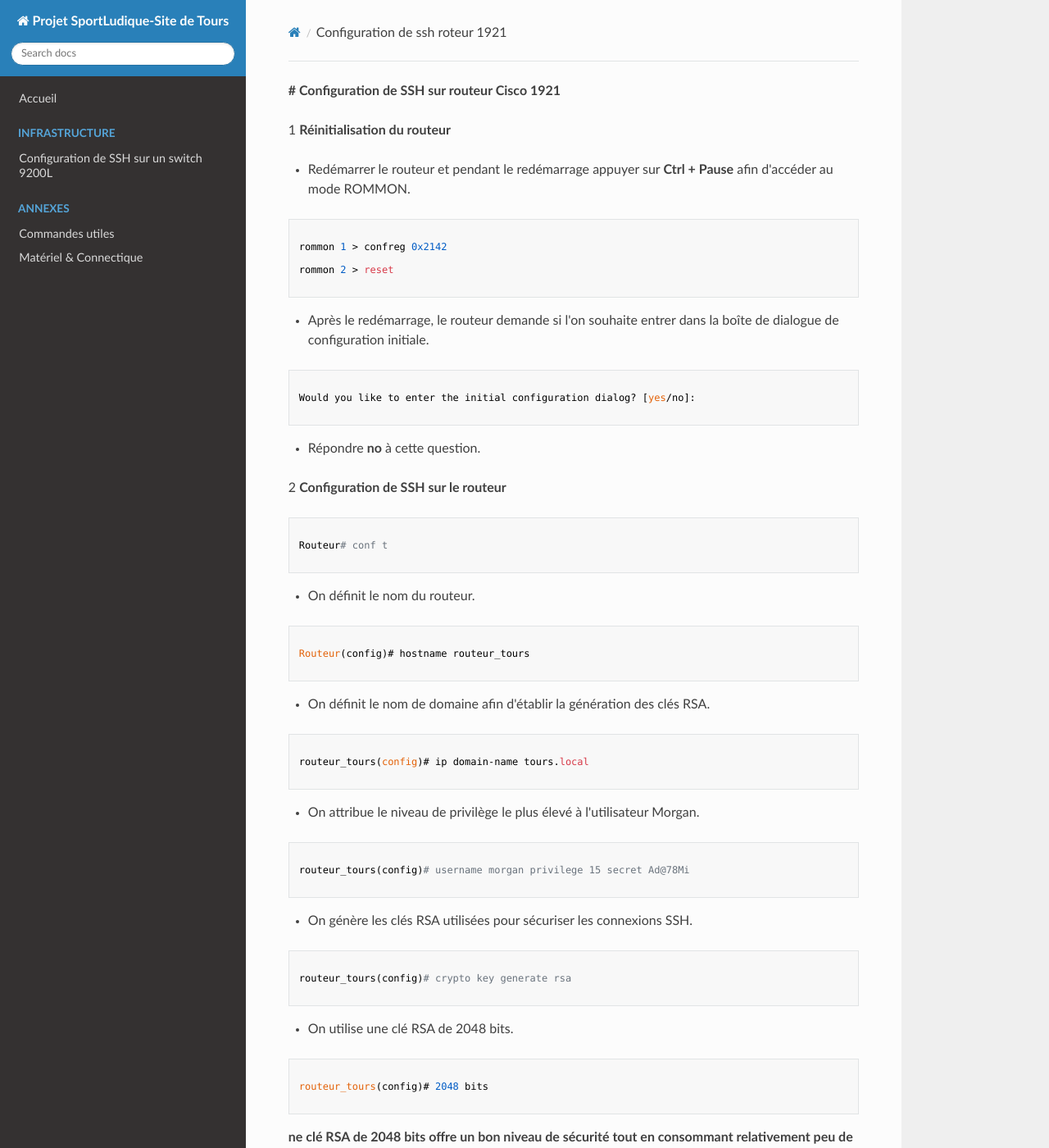
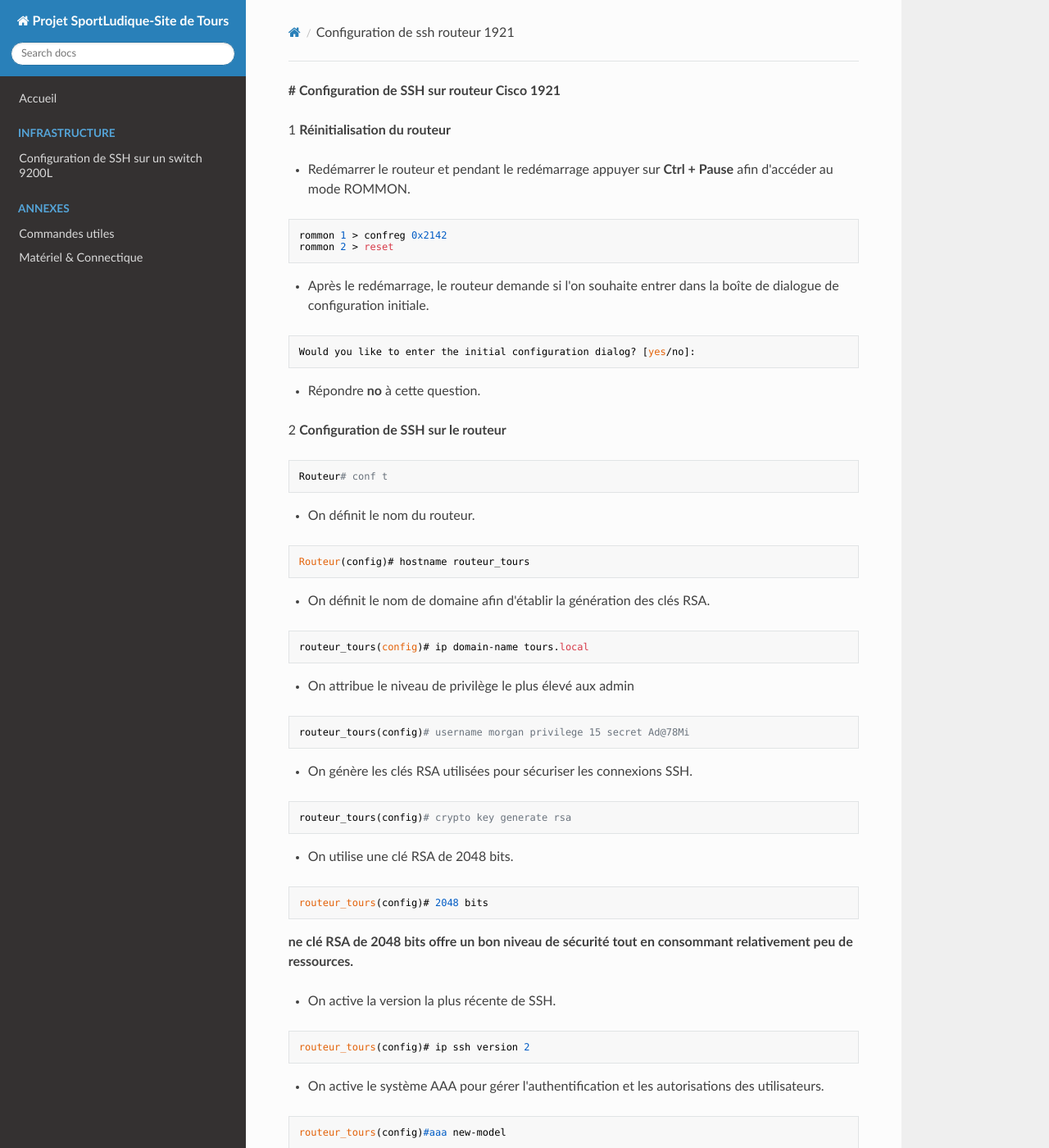
Before and after one commit to Dian3410/Documentation-SporLudique-Tours, an MkDocs documentation site: the page built from docs/infra/configuration de ssh routeur 1921.md, in a window 1280 px wide and 1400 px high. Shown: the whole window at 82% size. Built offline with MkDocs 1.6.1, drawn with Linux system fonts in a browser that asks for light colours; nearby versions of some CDN libraries.

Commit message:
Amélioration du rendu visuel de la doc sur le routeur

````diff
--- a/docs/infra/configuration de ssh roteur 1921.md
+++ b/docs/infra/configuration de ssh routeur 1921.md
@@ -5,19 +5,14 @@
 - Redémarrer le routeur et pendant le redémarrage appuyer sur **Ctrl + Pause** afin d'accéder au mode ROMMON.
 
 ```
-
 rommon 1 > confreg 0x2142
-
 rommon 2 > reset
-
 ```
 
 - Après le redémarrage, le routeur demande si l'on souhaite entrer dans la boîte de dialogue de configuration initiale.
 
 ```
-
 Would you like to enter the initial configuration dialog? [yes/no]:
-
 ```
 
 - Répondre **no** à cette question.
@@ -25,49 +20,37 @@ Would you like to enter the initial configuration dialog? [yes/no]:
 2 **Configuration de SSH sur le routeur**
 
 ```
-
 Routeur# conf t
-
 ```
 
 - On définit le nom du routeur.
 
 ```
-
 Routeur(config)# hostname routeur_tours
-
 ```
 
 - On définit le nom de domaine afin d'établir la génération des clés RSA.
 
 ```
+routeur_tours(config)# ip domain-name tours.local
+```
 
-routeur_tours(config)# ip domain-name tours.local
+- On attribue le niveau de privilège le plus élevé aux admin
 
 ```
-
-- On attribue le niveau de privilège le plus élevé à l'utilisateur Morgan.
-
-```
-
 routeur_tours(config)# username morgan privilege 15 secret Ad@78Mi
-
 ```
 
 - On génère les clés RSA utilisées pour sécuriser les connexions SSH.
 
 ```
-
 routeur_tours(config)# crypto key generate rsa
-
 ```
 
 - On utilise une clé RSA de 2048 bits.
 
 ```
-
 routeur_tours(config)# 2048 bits
-
 ```
 
 **ne clé RSA de 2048 bits offre un bon niveau de sécurité tout en consommant relativement peu de ressources.**
@@ -75,57 +58,43 @@ routeur_tours(config)# 2048 bits
 - On active la version la plus récente de SSH.
 
 ```
-
 routeur_tours(config)# ip ssh version 2
-
 ```
 
 - On active le système AAA pour gérer l'authentification et les autorisations des utilisateurs.
 
 ```
-
 routeur_tours(config)#aaa new-model
-
 ```
 
 - On indique que les utilisateurs doivent être authentifiés avec les comptes locaux du routeur.
 
 ```
-
 routeur_tours(config)#aaa authentication login default local
-
 ```
 
 - On vérifie les droits de l'utilisateur avant de lui donner accès au mode EXEC.
 
 ```
-
 routeur_tours(config)#aaa authorization exec default local
-
 ```
 
 - On configure les lignes virtuelles (VTY) pour effectuer des connexions à distance.
 
 ```
-
 routeur_tours(config)# line vty 0 4
-
 ```
 
 - On applique la méthode d'authentification AAA configurée aux connexions VTY.
 
 ```
-
 routeur_tours(config)#login authentication default
-
 ```
 
 - On autorise uniquement les connexions SSH.
 
 ```
-
 routeur_tours(config)# transport input ssh
-
 ```
 
 3 Configuration de l'IP du routeur
@@ -133,25 +102,19 @@ routeur_tours(config)# transport input ssh
 - Le routeur utilise une sous-interface afin de communiquer avec le VLAN 130.
 
 ```
-
 routeur_tours(config)# interface gigabitEthernet 0/0.130
-
 ```
 
 - On associe la sous-interface au VLAN 130 grâce à l'encapsulation 802.1Q.
 
 ```
-
 routeur_tours(config-subif)#encapsulation dot1Q 130
-
 ```
 
 - Conformément au réseau du VLAN 130 `10.0.130.0/24`, l'adresse IP `10.0.130.254` est attribuée à la sous-interface du routeur.
 
 ```
-
 routeur_tours(config-subif)#ip address 10.0.130.254 255.255.255.0
-
 ```
 
 4 Configuration de l'interface du routeur
@@ -161,11 +124,8 @@ routeur_tours(config-subif)#ip address 10.0.130.254 255.255.255.0
 - La sous-interface `GigabitEthernet 0/0.130` permet de transporter le VLAN 130 entre le switch et le routeur.
 
 ```
-
 routeur_tours(config)# interface gigabitEthernet 0/0
-
 routeur_tours(config-if)# no shutdown
-
 ```
 
 - La liaison entre le routeur et le switch utilise donc le VLAN 130 sur une liaison trunk.
@@ -175,49 +135,33 @@ routeur_tours(config-if)# no shutdown
 - Interface du routeur :
 
 ```
-
 GigabitEthernet 0/0.130
-
 ```
 
 - Adresse IP du routeur :
 
 ```
-
 10.0.130.254/24
-
 ```
-
 - VLAN utilisé :
 
 ```
-
 VLAN 130
-
 ```
-
 - Port du switch connecté au routeur :
 
 ```
-
 Port 22
-
 ```
-
 - Mode du port :
 
 ```
-
 Trunk
-
 ```
-
 - Port utilisé pour SSH :
 
 ```
-
 22
-
 ```
 
 6 Sauvegarde des conf
````
